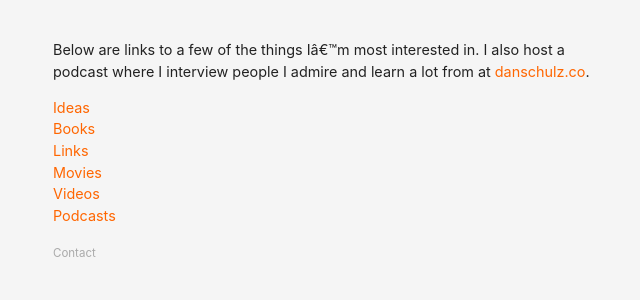
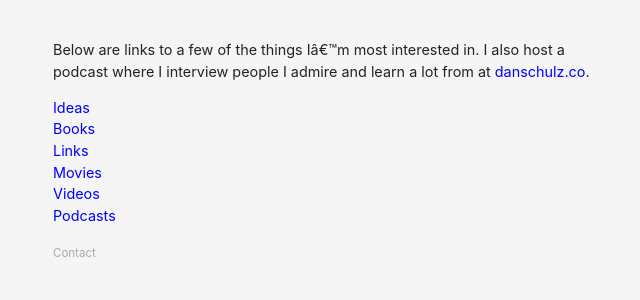
Before and after one commit to danschlz/danschulz.github.io, a Jekyll site: the page built from index.md, in a window 1280 px wide. Shown: the top 300 px of the page, without its empty margins (307-947 px from the left). Built offline with Jekyll 4.4.1, drawn with Linux system fonts in a browser that asks for light colours.

Commit message:
Update main.css

```diff
--- a/assets/main.css
+++ b/assets/main.css
@@ -20,7 +20,7 @@ img {
 }
 
 a {
-  color: #ff6600;
+  color: #0000ff;
   text-decoration: none;
 }
 
```
